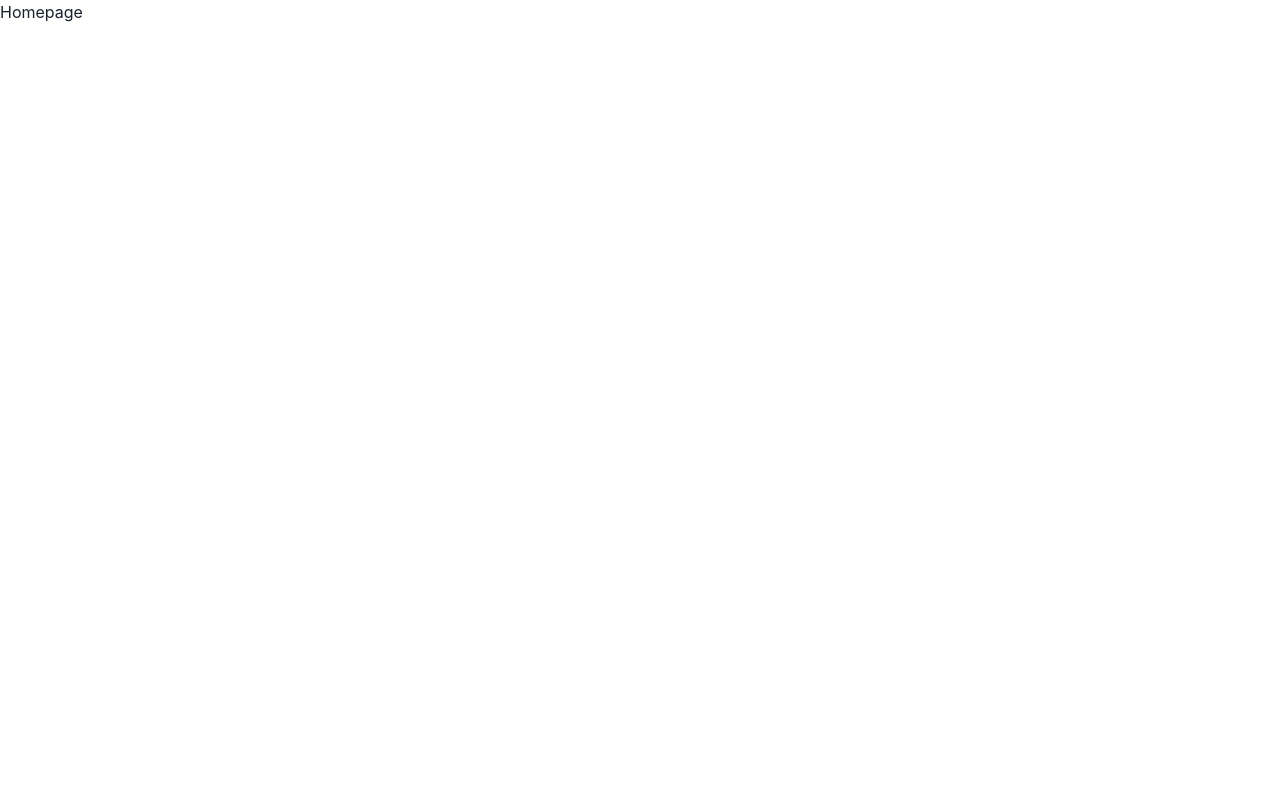
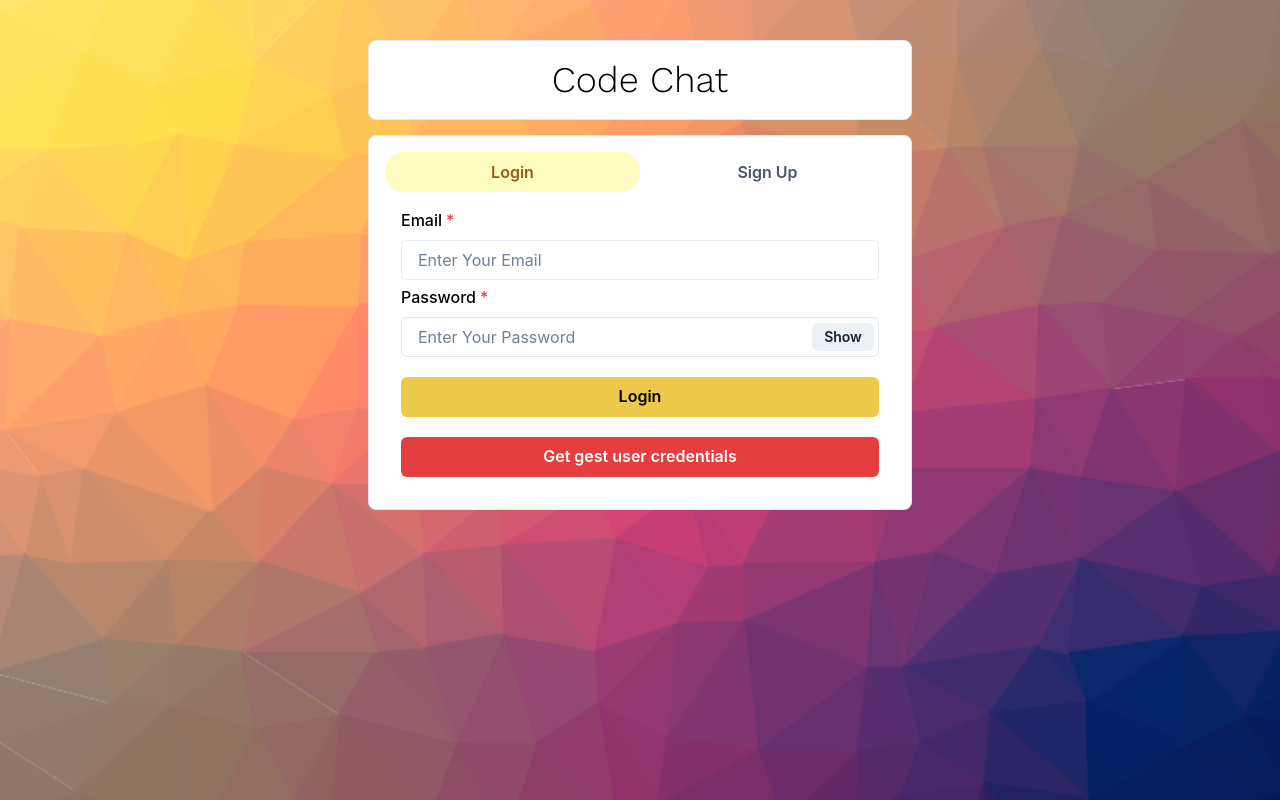
Before and after one commit to NIXBLACK11/codeChat, a React (Create React App) app in the folder frontend/: page / in a window 1280 px wide. Built offline with nearby package versions, Linux system fonts and the light colour scheme.

Commit message:
login and signup page

```diff
--- a/frontend/src/App.css
+++ b/frontend/src/App.css
@@ -0,0 +1,10 @@
+@import url('https://fonts.googleapis.com/css2?family=Work+Sans:wght@300&display=swap');
+
+.App{
+    min-height: 100vh;
+    display: flex;
+    background-image: url("./../images/background.png");
+    background-size: cover;
+    background-position: center;
+    color: black;
+}
--- /dev/null
+++ b/frontend/src/Components/Authentication/Login.js
@@ -0,0 +1,67 @@
+import { useState } from 'react';
+import { FormControl, FormLabel, Input, InputGroup, InputRightElement, VStack, Button } from '@chakra-ui/react';
+
+const Login = () => {
+  const [show, setShow] = useState(false);
+  const [email, setEmail] = useState();
+  const [password, setPassword] = useState();
+
+  const handleClick = () => setShow(!show);
+
+  const submitHandler = () => {};
+
+  return (
+    <VStack spacing='5px' color="black">
+      <FormControl id='email' isRequired>
+        <FormLabel>Email</FormLabel>
+        <Input
+          type='email'
+          placeholder='Enter Your Email'
+          value={email}
+          onChange={(e) => setEmail(e.target.value)}
+        />
+      </FormControl>
+      <FormControl id='password' isRequired>
+        <FormLabel>Password</FormLabel>
+        <InputGroup>
+          <Input
+            type={show ? "text" : "password"}
+            placeholder='Enter Your Password'
+            value={password}
+            onChange={(e) => setPassword(e.target.value)}
+          />
+          <InputRightElement width="4.5rem">
+            <Button
+              h='1.75rem'
+              size='sm'
+              onClick={handleClick}
+            >
+              {show ? "Hide" : "Show"}
+            </Button>
+          </InputRightElement>
+        </InputGroup>
+      </FormControl>
+      <Button
+        colorScheme='yellow'
+        width='100%'
+        style={{ marginTop: 15 }}
+        onClick={submitHandler}
+      >
+        Login
+      </Button>
+      <Button
+        colorScheme='red'
+        width='100%'
+        style={{ marginTop: 15 }}
+        onClick={() => {
+          setEmail("guest@email.com");
+          setPassword("12345678");
+        }}
+      >
+        Get gest user credentials
+      </Button>
+    </VStack>
+  );
+};
+
+export default Login;
--- /dev/null
+++ b/frontend/src/Components/Authentication/Signup.js
@@ -0,0 +1,92 @@
+import React, {useState} from 'react';
+import { FormControl, FormLabel, Input, InputGroup, InputRightElement, VStack ,Button} from '@chakra-ui/react';
+
+const Signup = () => {
+    const [show1, setShow1] = useState(false);
+    const [show2, setShow2] = useState(false);
+    const [name, setName] = useState();
+    const [email, setEmail] = useState();
+    const [password, setPassword] = useState();
+    const [confirmpassword, setConfirmpassword] = useState();
+    const [pic, setPic] = useState();
+
+    const handleClick1 = () => setShow1(!show1);
+    const handleClick2 = () => setShow2(!show2);
+
+    const postDetails = (pics) => {};
+
+    const submitHandler = () => {};
+
+    return (
+        <VStack spacing='5px' color="black">
+            <FormControl id='first-name' isRequired>
+                <FormLabel>Name</FormLabel>
+                    <Input
+                        placeholder='Enter Your Name'
+                        onChange={(e) => setName(e.target.value)}
+                    />
+            </FormControl>
+            <FormControl id='email' isRequired>
+                <FormLabel>Email</FormLabel>
+                    <Input
+                        type='email'
+                        placeholder='Enter Your Email'
+                        onChange={(e) => setEmail(e.target.value)}
+                    />
+            </FormControl>
+            <FormControl id='password' isRequired>
+                <FormLabel>Password</FormLabel>
+                    <InputGroup>
+                        <Input
+                            type={show1 ? "text" : "password"}
+                            placeholder='Enter Your Password'
+                            onChange={(e) => setPassword(e.target.value)}
+                        />
+                        <InputRightElement width="4.5rem">
+                            <Button
+                                h='1.75rem' size='sm'
+                                onClick={handleClick1}>
+                                {show1 ? "Hide" : "Show"}
+                            </Button>
+                        </InputRightElement>
+                    </InputGroup>
+            </FormControl>
+            <FormControl id='password' isRequired>
+                <FormLabel>Confirm Password</FormLabel>
+                    <InputGroup>
+                        <Input
+                            type={show2 ? "text" : "password"}
+                            placeholder='Confirm Password'
+                            onChange={(e) => setConfirmpassword(e.target.value)}
+                        />
+                        <InputRightElement width="4.5rem">
+                            <Button
+                                h='1.75rem' size='sm'
+                                onClick={handleClick2}>
+                                {show2 ? "Hide" : "Show"}
+                            </Button>
+                        </InputRightElement>
+                    </InputGroup>
+            </FormControl>
+            <FormControl id='pic'>
+                <FormLabel>Upload the picture</FormLabel>
+                    <Input
+                        type='file'
+                        p='1.5'
+                        accept='image/*'
+                        onChange={(e) => postDetails(e.target.files[0])}
+                    />
+            </FormControl>
+            <Button
+                colorScheme='yellow'
+                width='100%'
+                style={{ margitop: 15 }}
+                onClick={submitHandler}
+            >
+                Sign Up
+            </Button>
+        </VStack>
+    )
+}
+
+export default Signup
--- a/frontend/src/Pages/Homepage.js
+++ b/frontend/src/Pages/Homepage.js
@@ -1,9 +1,32 @@
 import React from 'react'
+import { Box, Container, Text, Tabs, Tab, TabPanel, TabList, TabPanels } from '@chakra-ui/react';
+import Login from './../Components/Authentication/Login';
+import Signup from '../Components/Authentication/Signup';
 
 const Homepage = () => {
   return (
-    <div>Homepage</div>
+    <Container maxW='xl' justifyContent="center">
+      <Box d="flex" textAlign="center" justifyContent="center"  p="3" bg="white" w="100%" m="40px 0px 15px 0px" borderRadius="lg" borderWidth="1px">
+        <Text fontSize="4xl" fontFamily="Work sans" color="black">Code Chat</Text>
+      </Box>
+      <Box bg="white" w="100%" p="4" borderRadius="lg" borderWidth="1px">
+        <Tabs variant='soft-rounded' colorScheme='yellow'>
+          <TabList>
+            <Tab width="50%">Login</Tab>
+            <Tab width="50%">Sign Up</Tab>
+          </TabList>
+          <TabPanels>
+            <TabPanel>
+              <Login/>
+            </TabPanel>
+            <TabPanel>
+              <Signup/>
+            </TabPanel>
+          </TabPanels>
+        </Tabs>
+      </Box>
+    </Container>
   )
 }
 
-export default Homepage
+export default Homepage;
```
Also changed, not shown: frontend/images/background.png (added).
